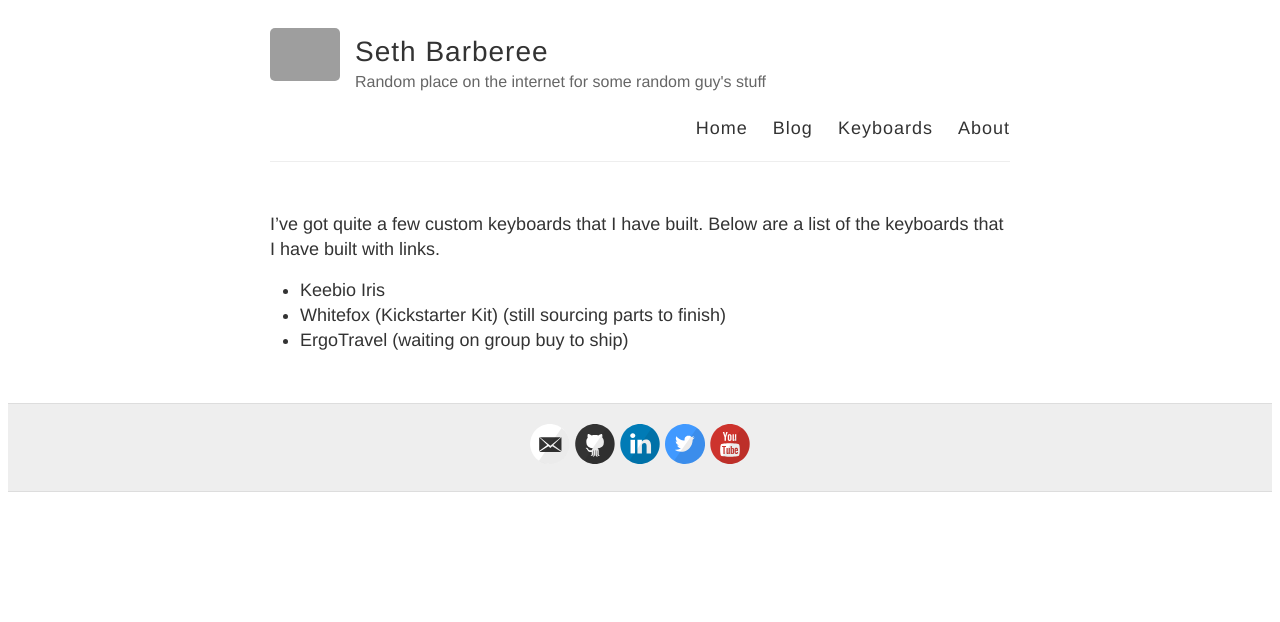
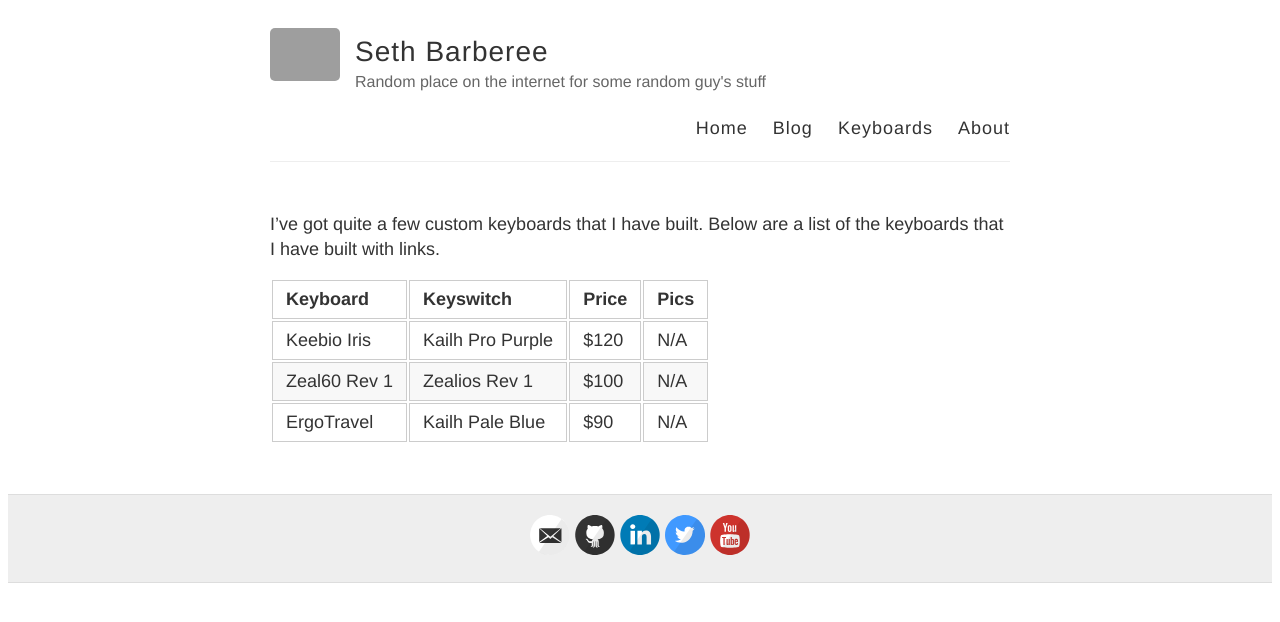
Before and after one commit to SethBarberee/sethbarberee.github.io, a Jekyll site: the page built from keyboards.md, in a window 1280 px wide. Shown: the top 622 px of the page. Built offline with Jekyll 4.4.1, drawn with Linux system fonts in a browser that asks for light colours; our own code applies the rules of GitHub Pages for plain Markdown files; grey boxes are pictures that could not be loaded.

Commit message:
now with tables

```diff
--- a/keyboards.md
+++ b/keyboards.md
@@ -2,6 +2,8 @@
 
 [](Maybe add a table instead??)
 
-* Keebio Iris [](TODO add build log and keymap)
-* Whitefox (Kickstarter Kit) (still sourcing parts to finish)
-* ErgoTravel (waiting on group buy to ship)
+| Keyboard     | Keyswitch | Price | Pics |
+|--------------|-----------|-------|------|
+| Keebio Iris  | Kailh Pro Purple | $120 | N/A
+| Zeal60 Rev 1 | Zealios Rev 1 | $100 | N/A
+| ErgoTravel   | Kailh Pale Blue | $90 | N/A
--- a/style.scss
+++ b/style.scss
@@ -103,6 +103,31 @@
 img {
   max-width: 100%;
 }
+
+table {
+  padding: 0; }
+    table tr {
+      border-top: 1px solid #cccccc;
+      background-color: white;
+      margin: 0;
+      padding: 0; }
+    table tr:nth-child(2n) {
+      background-color: #f8f8f8; }
+    table tr th {
+      font-weight: bold;
+      border: 1px solid #cccccc;
+      text-align: left;
+      margin: 0;
+      padding: 6px 13px; }
+    table tr td {
+      border: 1px solid #cccccc;
+      text-align: left;
+      margin: 0;
+      padding: 6px 13px; }
+    table tr th :first-child, table tr td :first-child {
+      margin-top: 0; }
+    table tr th :last-child, table tr td :last-child {
+        margin-bottom: 0; }
 
 // Fixes images in popup boxes from Google Translate
 .gmnoprint img {
```
Also changed, not shown: about.md (+0 -1 lines), index.md (+3 -3 lines), Gemfile.lock (added).
